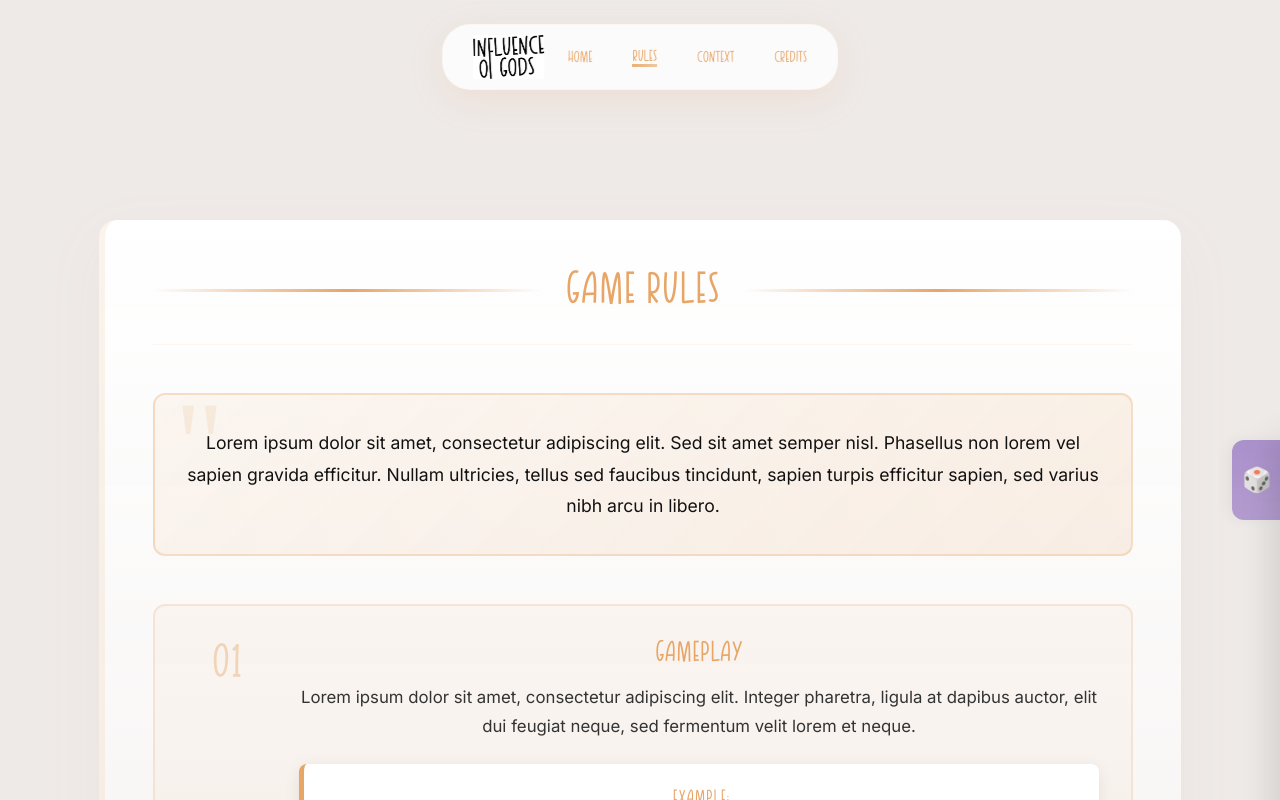
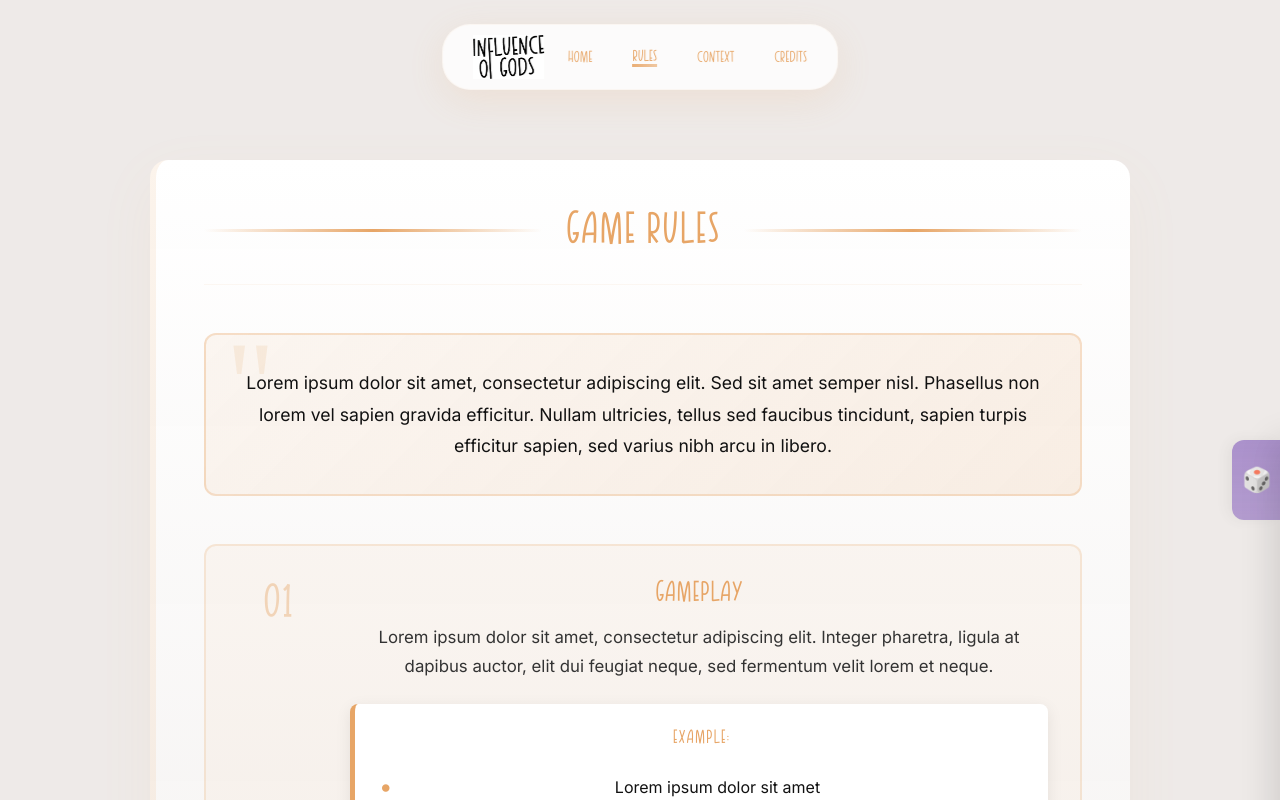
Before and after one commit to Marc-AntoineMarie/influence_of_god, a React (Create React App) app: page /rules in a window 1280 px wide. Built offline with nearby package versions, Linux system fonts and the light colour scheme; no server answers.

Commit message:
rules rework and scroll functionnal

```diff
--- a/src/App.css
+++ b/src/App.css
@@ -1,8 +1,10 @@
 .App {
   text-align: center;
   min-height: 100vh;
-  padding-top: 120px; /* Space for floating navbar */
+  height: auto;
+  padding-top: 120px;
   background: var(--bg);
+  overflow-y: auto;
 }
 
 .App-logo {
--- a/src/index.css
+++ b/src/index.css
@@ -1,4 +1,15 @@
 @import url('https://fonts.googleapis.com/css2?family=Cinzel:wght@400;700;900&family=Inter:wght@300;400;600;700&display=swap');
+
+/* FIX SCROLL - Ajoute ces lignes */
+html, body, #root {
+  height: 100%;
+  overflow-y: auto;
+  overflow-x: hidden;
+}
+
+* {
+  box-sizing: border-box;
+}
 
 :root{
   /* Updated color tokens according to your palette */
--- a/src/pages/Rules/Rules.css
+++ b/src/pages/Rules/Rules.css
@@ -1,18 +1,13 @@
 @import url('https://fonts.googleapis.com/css2?family=Nunito:ital,wght@0,200..1000;1,200..1000&display=swap');
 
 .rules-page {
-  min-height: 100vh;
-  height: auto;
-  padding: 40px 20px;
-  overflow-y: auto !important;
-  overflow-x: hidden;
-  position: relative;
+  width: 100%;
+  padding: 40px 20px 100px 20px;
 }
 
-.rules-page .container {
+.rules-container {
   max-width: 980px;
-  margin: 60px auto;
-  margin-bottom: 100px;
+  margin: 0 auto;
   padding: 48px;
   background: linear-gradient(180deg, rgba(255,255,255,0.98), rgba(var(--blanc-rgb), 0.95));
   border-radius: 18px;
@@ -209,7 +204,7 @@
 
 /* Responsive */
 @media (max-width: 768px) {
-  .rules-page .container {
+  .rules-container {
     padding: 32px 24px;
   }
 
--- a/src/pages/Rules/Rules.jsx
+++ b/src/pages/Rules/Rules.jsx
@@ -4,7 +4,7 @@ import './Rules.css';
 const Rules = () => {
   return (
     <main className="rules-page">
-      <div className="container">
+      <div className="rules-container">
         <div className="header-section">
           <div className="decorative-line"></div>
           <h1>Game Rules</h1>
```
